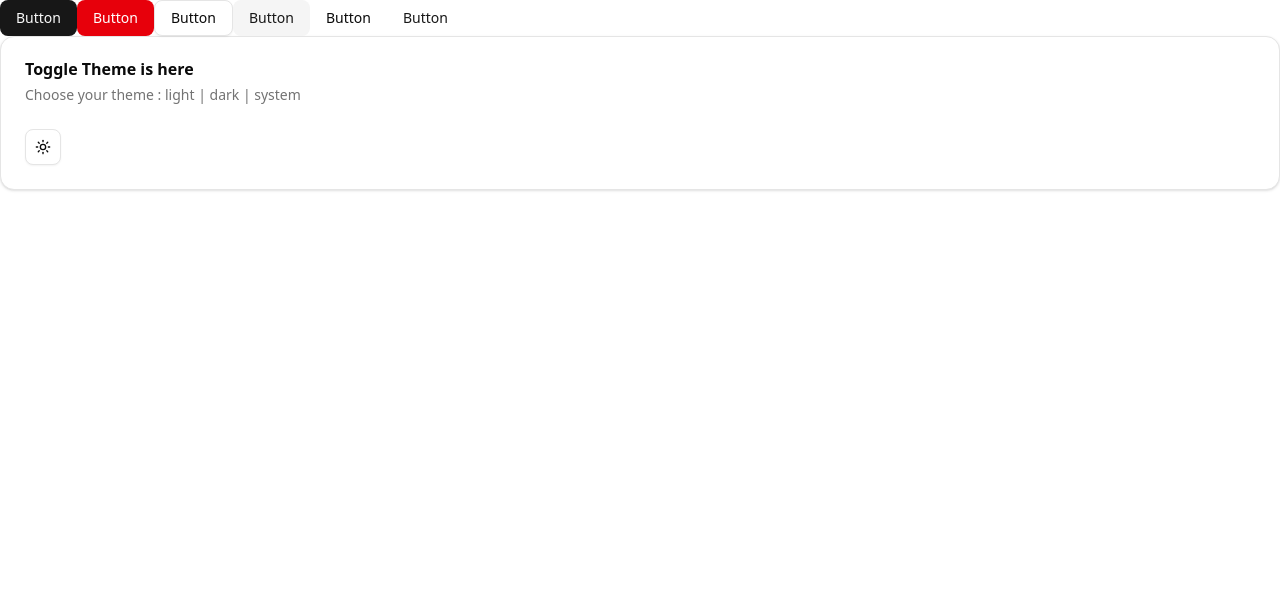
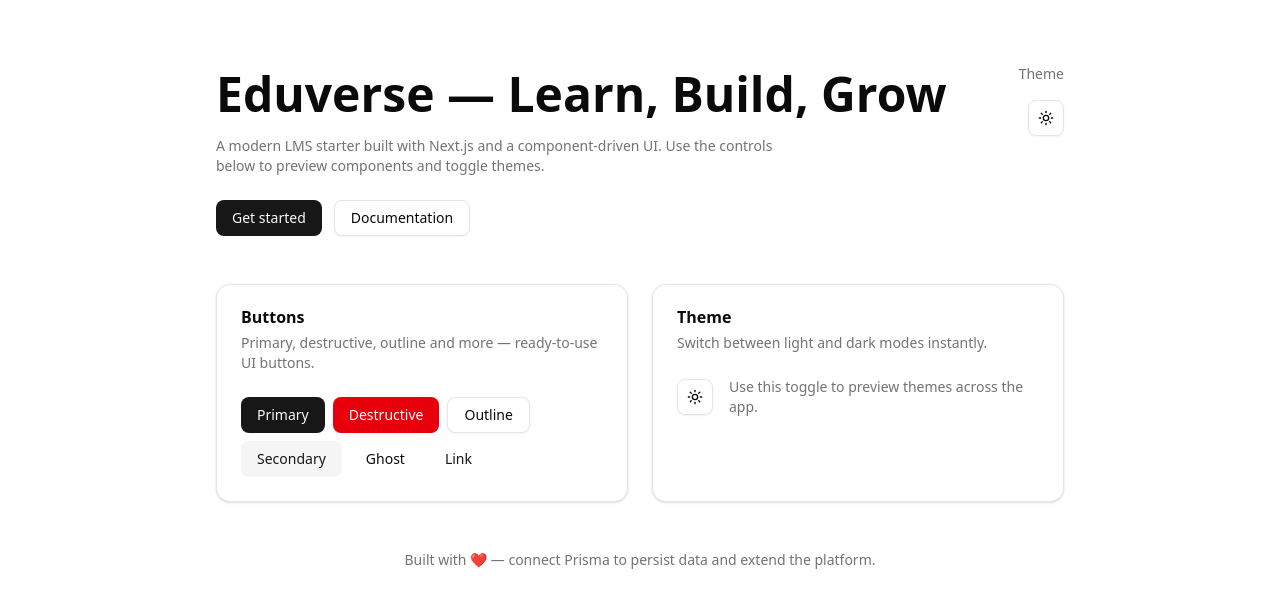
Before and after one commit to aashikur/eduverse-lms-platform, a Next.js app: page / in a window 1280 px wide. Shown: the top 608 px of the page. Built offline with nearby package versions, Linux system fonts and the light colour scheme.

Commit message:
style fixed

```diff
--- a/src/app/page.tsx
+++ b/src/app/page.tsx
@@ -1,30 +1,77 @@
 import { Button } from "@/components/ui/button";
-import { Card, CardContent, CardDescription, CardHeader, CardTitle } from "@/components/ui/card";
+import {
+  Card,
+  CardContent,
+  CardDescription,
+  CardHeader,
+  CardTitle,
+} from "@/components/ui/card";
 import { ThemeToggle } from "@/components/ui/ThemeToggle";
 
 export default function HomePage() {
   return (
+    <main className="mx-auto max-w-4xl px-6 py-16">
+      <header className="flex items-start justify-between gap-6 mb-12">
         <div>
-     <Button>Button</Button>
-     <Button variant="destructive">Button</Button>
-     <Button variant="outline">Button</Button>
-     <Button variant="secondary">Button</Button>
-     <Button variant="ghost">Button</Button>
-     <Button variant="link">Button</Button>
+          <h1 className="text-4xl md:text-5xl font-extrabold leading-tight">
+            Eduverse — Learn, Build, Grow
+          </h1>
+          <p className="mt-3 text-sm text-muted-foreground max-w-xl">
+            A modern LMS starter built with Next.js and a component-driven UI. Use the
+            controls below to preview components and toggle themes.
+          </p>
+
+          <div className="mt-6 flex flex-wrap gap-3">
+            <Button>Get started</Button>
+            <Button variant="outline">Documentation</Button>
+          </div>
+        </div>
+
+        <div className="flex flex-col items-end gap-4">
+          <div className="text-sm text-muted-foreground">Theme</div>
+          <ThemeToggle />
+        </div>
+      </header>
+
+      <section className="grid grid-cols-1 md:grid-cols-2 gap-6">
         <Card>
           <CardHeader>
-        <CardTitle>Toggle Theme is here</CardTitle>
+            <CardTitle>Buttons</CardTitle>
             <CardDescription>
-          Choose your theme : light | dark | system
+              Primary, destructive, outline and more — ready-to-use UI buttons.
             </CardDescription>
           </CardHeader>
-
           <CardContent>
-         <ThemeToggle></ThemeToggle>
+            <div className="flex flex-wrap gap-2">
+              <Button>Primary</Button>
+              <Button variant="destructive">Destructive</Button>
+              <Button variant="outline">Outline</Button>
+              <Button variant="secondary">Secondary</Button>
+              <Button variant="ghost">Ghost</Button>
+              <Button variant="link">Link</Button>
+            </div>
           </CardContent>
         </Card>
 
+        <Card>
+          <CardHeader>
+            <CardTitle>Theme</CardTitle>
+            <CardDescription>Switch between light and dark modes instantly.</CardDescription>
+          </CardHeader>
+          <CardContent>
+            <div className="flex items-center gap-4">
+              <ThemeToggle />
+              <span className="text-sm text-muted-foreground">
+                Use this toggle to preview themes across the app.
+              </span>
+            </div>
+          </CardContent>
+        </Card>
+      </section>
 
-    </div>
+      <footer className="mt-12 text-center text-sm text-muted-foreground">
+        Built with ❤️ — connect Prisma to persist data and extend the platform.
+      </footer>
+    </main>
   );
 }
```
Lines whose indentation alone changed are shown as unchanged.
